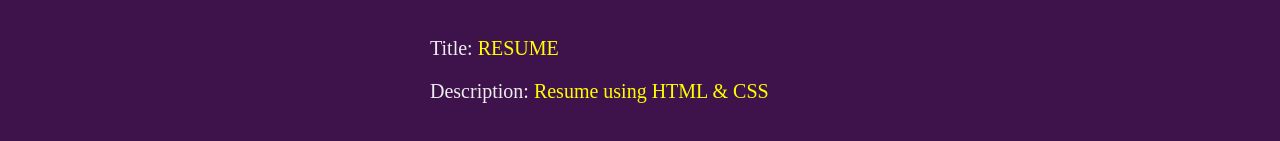
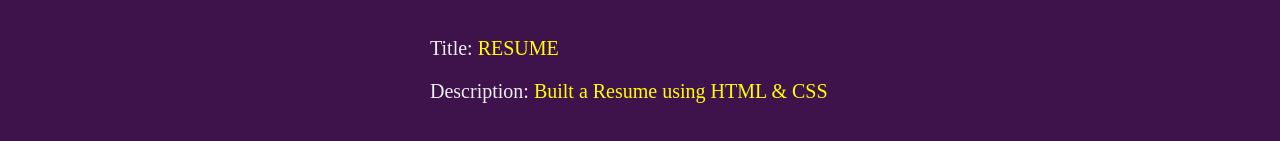
Before and after one commit to SunithaByagavadi/suni.github.io, a plain HTML site: page index.html in a window 1280 px wide. Shown: the part 1199-1340 px from the top of the page. Drawn offline with Linux system fonts and the light colour scheme.

Commit message:
Update index.html

```diff
--- a/index.html
+++ b/index.html
@@ -88,7 +88,7 @@
         <div class="det">
 
     <h3><span>Title: </span>RESUME</h3>
-    <h3><span>Description: </span>Resume using HTML & CSS</h3>
+    <h3><span>Description: </span> Built a Resume using HTML & CSS</h3>
             </div>
 </div>
 </section>
```
